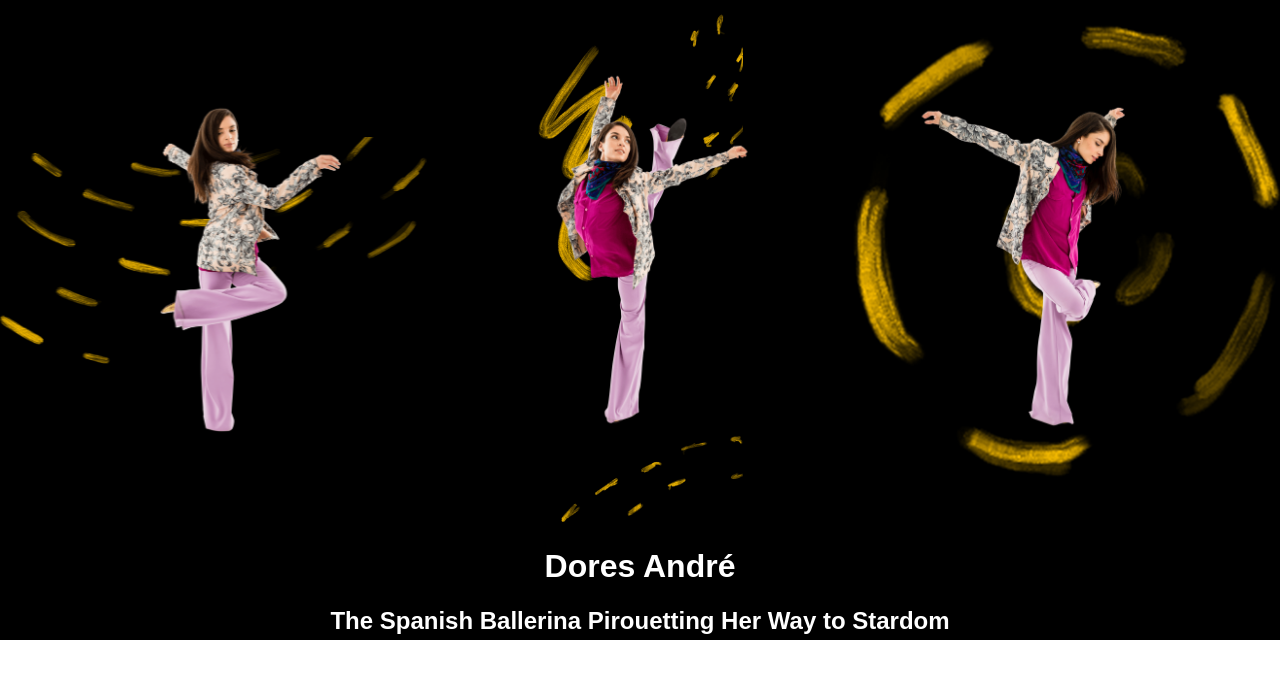
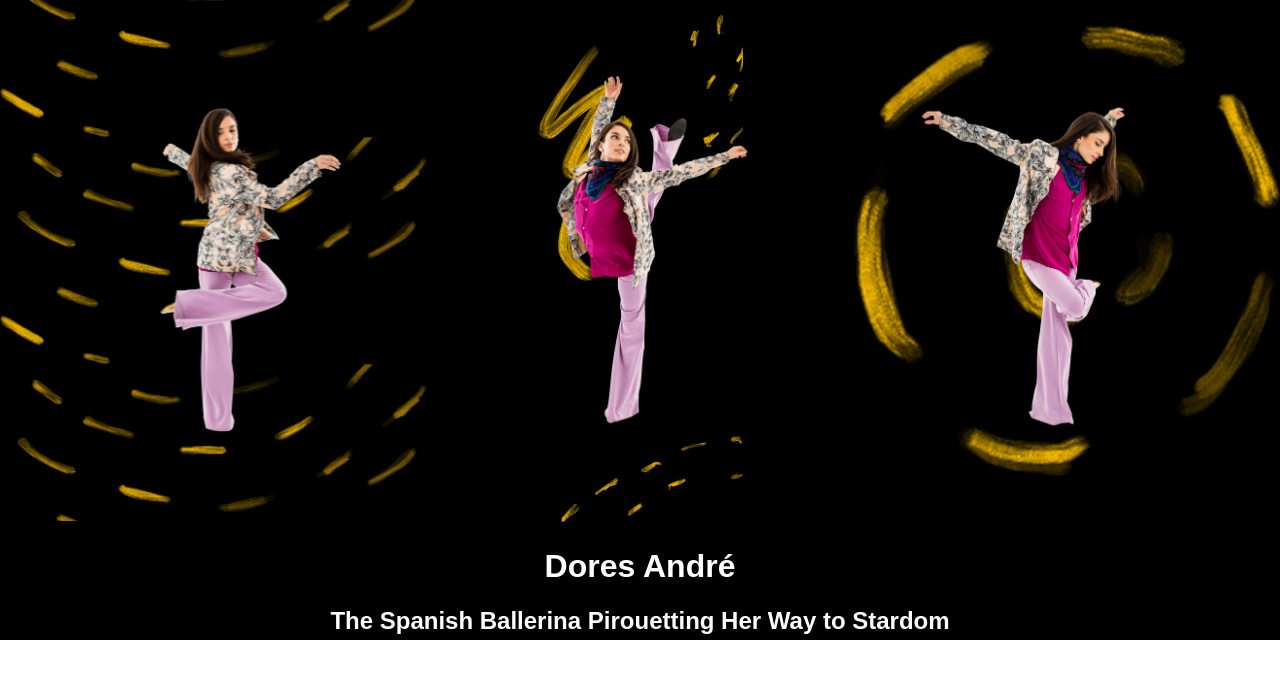
Before and after one commit to billdevcode/hero-layout, a React (Create React App) app: page / in a window 1280 px wide. Shown: the top 678 px of the page. Built offline with nearby package versions, Linux system fonts and the light colour scheme.

Commit message:
Scale down image and add more hover effects

```diff
--- a/src/HeroLayout/HeroLayout.css
+++ b/src/HeroLayout/HeroLayout.css
@@ -28,8 +28,16 @@
     background-image: url("./assets/images/brushstroke_01.png");
 }
 
+.Hero-dores1:hover {
+    background-position: left;
+}
+
 .Hero-dores2 {
     background-image: url("./assets/images/brushstroke_02.png");
+}
+
+.Hero-dores2:hover {
+    background-repeat: repeat;
 }
 
 .Hero-dores3 {
@@ -41,6 +49,11 @@
     transform: scale(0.7);
 }
 
+.Hero-dores-image3 {
+    max-width: 100%;
+    transform: scale(0.7);
+}
+
 .Hero-header {
     padding: 5px;
     color: #fff;
```
